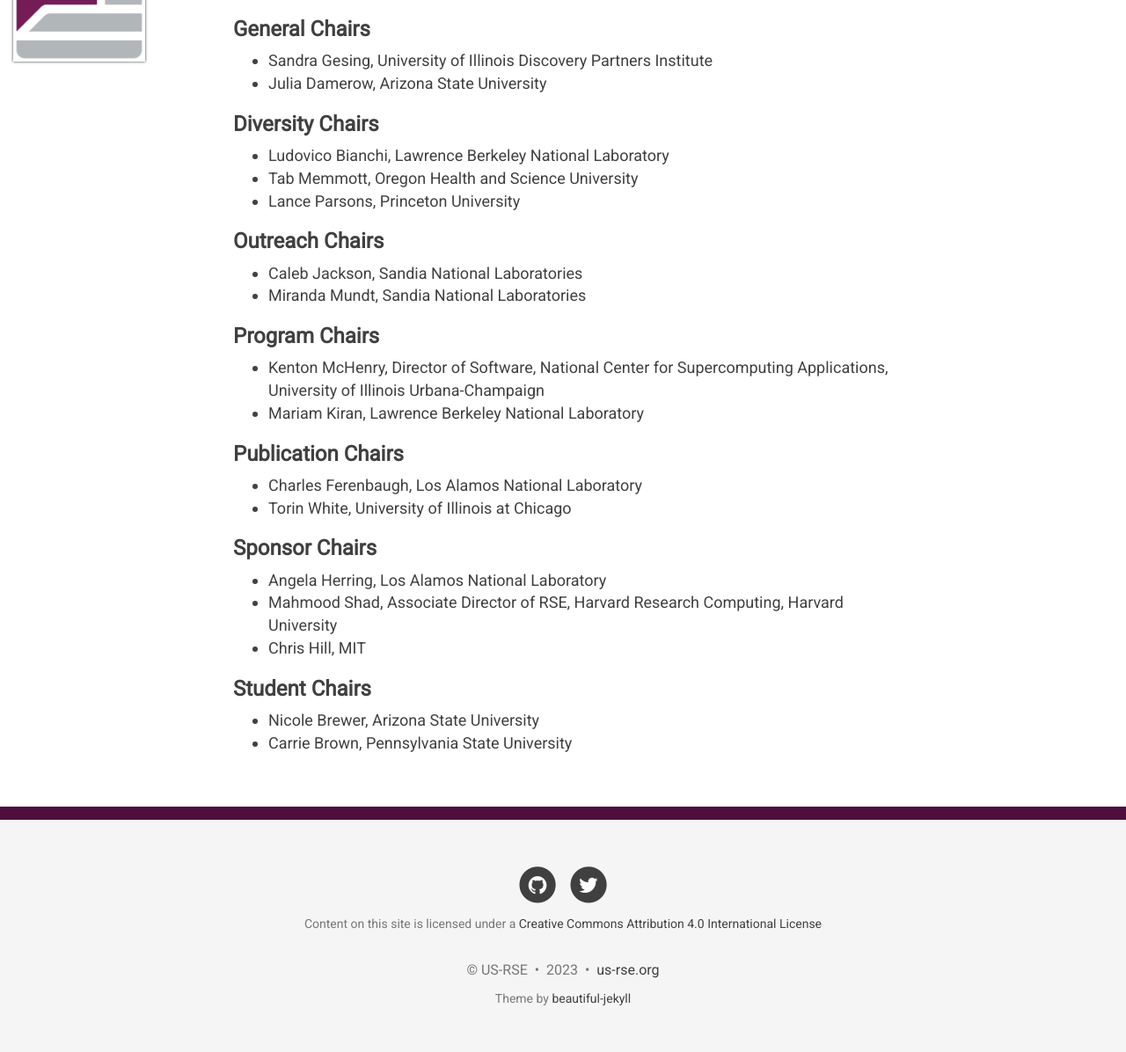
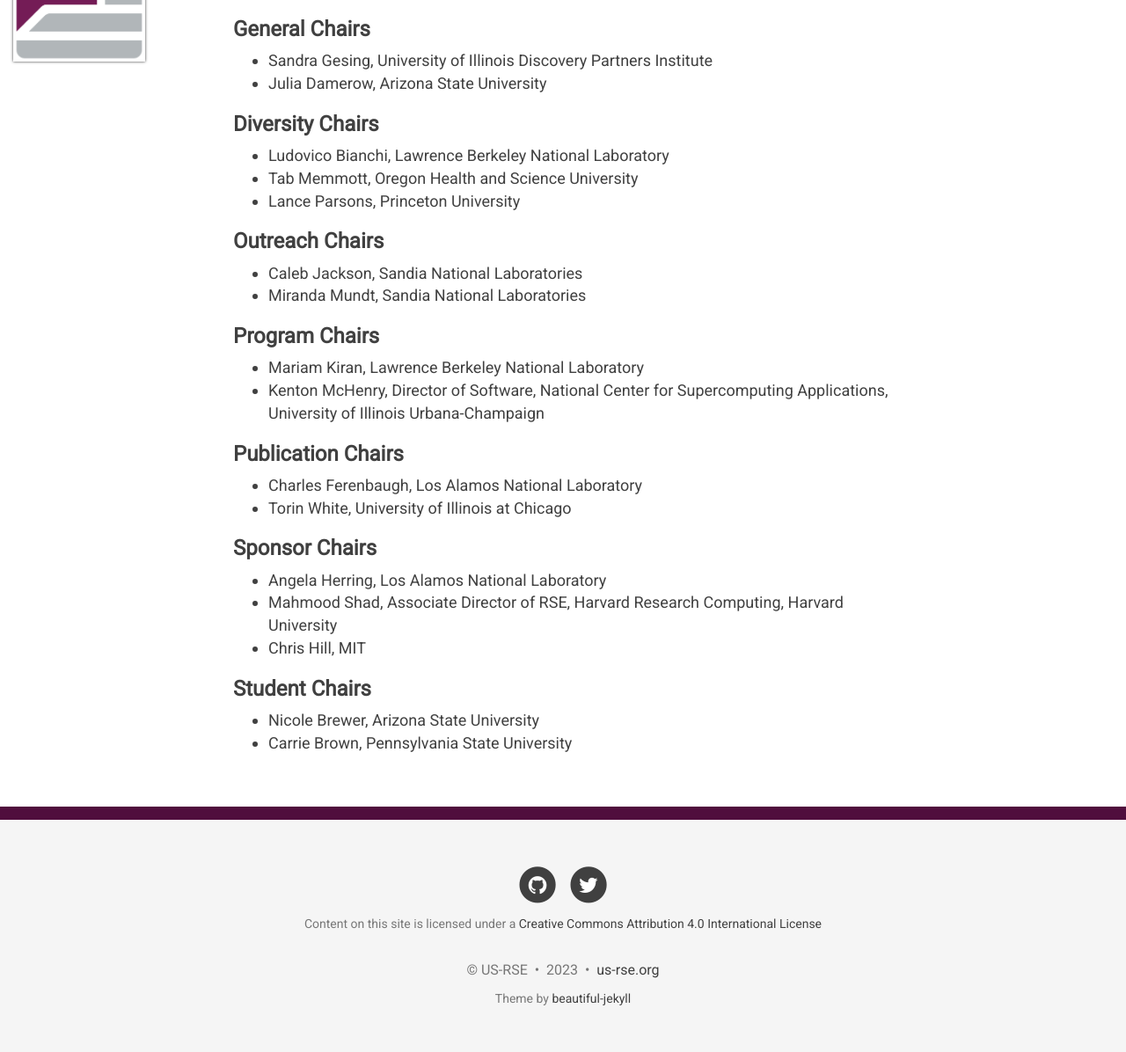
Before and after one commit to USRSE/usrse23, a Jekyll site: the page built from pages/organization.md, in a window 1280 px wide and 1396 px high. Shown: the part 100-1296 px from the top of the window at 88% size. Built offline with Jekyll 4.4.1, drawn with Linux system fonts in a browser that asks for light colours; nearby versions of some CDN libraries; grey boxes are pictures that could not be loaded.

Commit message:
Alphabetize order

```diff
--- a/pages/organization.md
+++ b/pages/organization.md
@@ -19,8 +19,8 @@
 - Miranda Mundt, Sandia National Laboratories
 
 ### Program Chairs
+- Mariam Kiran, Lawrence Berkeley National Laboratory
 - Kenton McHenry, Director of Software, National Center for Supercomputing Applications, University of Illinois Urbana-Champaign
-- Mariam Kiran, Lawrence Berkeley National Laboratory
 
 ### Publication Chairs
 - Charles Ferenbaugh, Los Alamos National Laboratory
```
